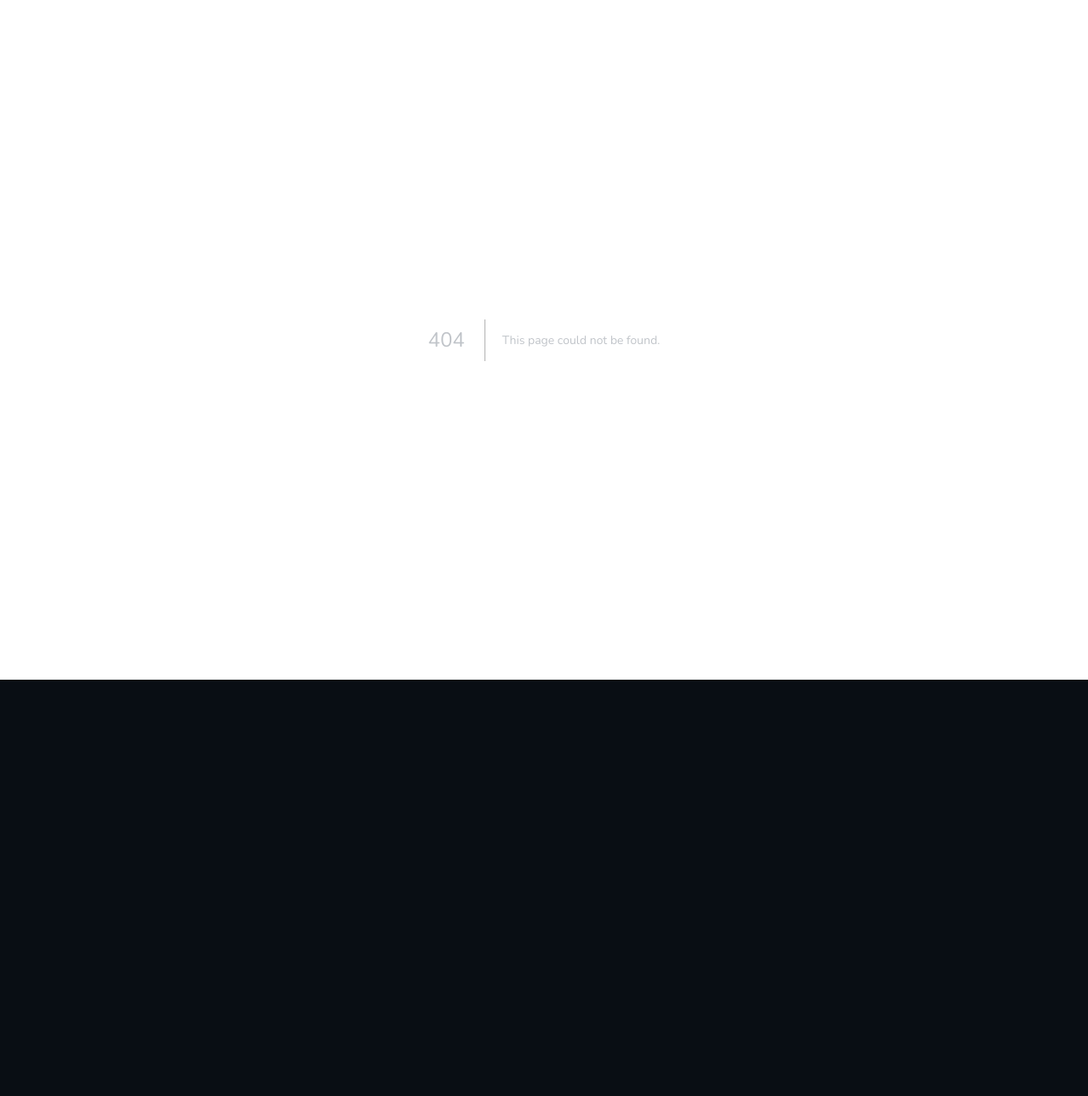
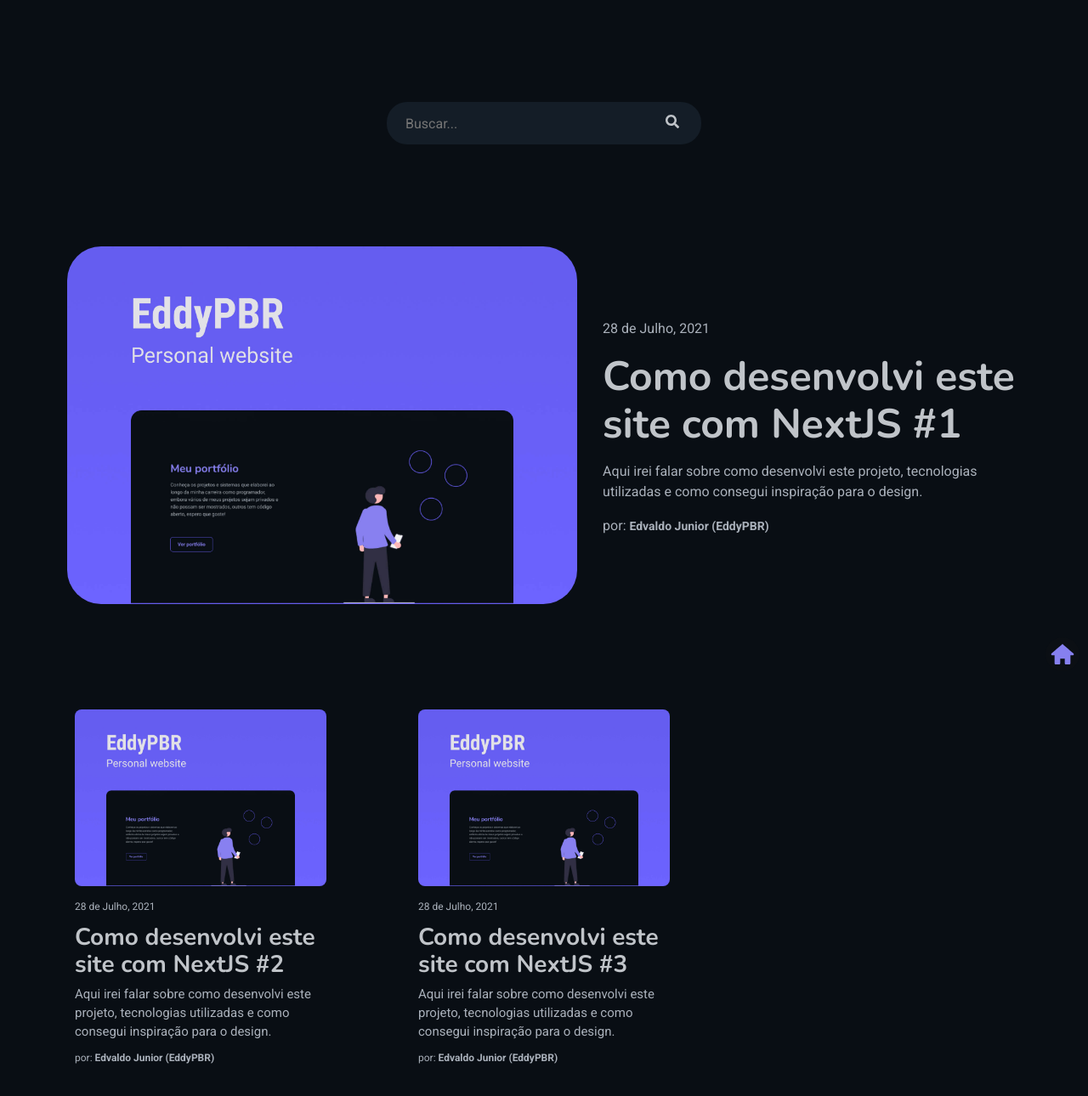
Before and after one commit to EddyPBR/eddypbr-website, a Next.js app: page /blog in a window 1280 px wide. Before the commit this address had no page. Shown: the top 1290 px of the page at 85% size. Before the commit the page ends 800 px from the top, so only its background shows below. Built offline with nearby package versions, Linux system fonts and the light colour scheme.

Commit message:
:package: Adicionando página de blogs

```diff
--- /dev/null
+++ b/src/pages/blog.tsx
@@ -0,0 +1,78 @@
+import { GetStaticProps } from "next";
+import Head from "next/head";
+import Link from "next/link";
+
+import { useState, FormEvent } from "react";
+import { FaSearch } from "react-icons/fa";
+
+import { HighlightBlogCard } from "../components/HighlightBlogCard";
+import { BlogGridCard } from "../components/BlogGridCard";
+import { BackToHomeLink } from "../components/BackToHomeLink";
+
+import { blogs, BlogType } from "../data/blogs";
+
+import { Container, SearchBar, Blogs, BlogGrid } from "../styles/Blog";
+
+export default function Blog({ blogs }: { blogs: BlogType[] }) {
+  const [query, setQuery] = useState("");
+
+  function handleFilter(event: FormEvent) {
+    event.preventDefault();
+    // ...
+  }
+
+  return (
+    <>
+      <Head>
+        <title>Blog | EddyPBR</title>
+      </Head>
+
+      <Container>
+        <form method="GET" onSubmit={handleFilter}>
+          <SearchBar>
+            <input placeholder="Buscar..." type="text" value={query} onChange={(event) => setQuery(event.target.value)} />
+            <button type="submit">
+              <FaSearch />
+            </button>
+          </SearchBar>
+        </form>
+
+        <Blogs>
+          <HighlightBlogCard
+            thumbnail={blogs[0].thumbnail}
+            title={blogs[0].title}
+            authors={blogs[0].authors}
+            createdAt={blogs[0].createdAt}
+            abstract={blogs[0].abstract}
+            url={blogs[0].url}
+          />
+          <BlogGrid>
+            {
+              blogs.map((blog, index) =>
+                <BlogGridCard
+                  key={index}
+                  thumbnail={blog.thumbnail}
+                  title={blog.title}
+                  authors={blog.authors}
+                  createdAt={blog.createdAt}
+                  abstract={blog.abstract}
+                  url={blog.url}
+                />
+              )
+            }
+          </BlogGrid>
+        </Blogs>
+      </Container>
+
+      <BackToHomeLink />
+    </>
+  )
+}
+
+export const getStaticProps: GetStaticProps = async () => {
+  return {
+    props: {
+      blogs,
+    },
+  };
+};
--- /dev/null
+++ b/src/styles/Blog.tsx
@@ -0,0 +1,103 @@
+import styled from "styled-components";
+
+export const Container = styled.div`
+  width: 90vw;
+  max-width: 117rem;
+  display: flex;
+  flex-direction: column;
+  margin: 0 auto;
+
+  > form {
+    width: 90vw;
+    max-width: 37rem;
+    margin: 12rem auto;
+  }
+`;
+
+export const SearchBar = styled.label`
+  width: 100%;
+
+  > input {
+    width: 100%;
+    height: 5rem;
+    padding: 0 2.2rem;
+
+    color: ${props => props.theme.colors.heading};
+    font: ${props => props.theme.fonts.text};
+    background-color: ${props => props.theme.colors.black700};
+
+    border-radius: 2.4rem;
+    border: none;
+    outline: none;
+
+    &:focus {
+      box-shadow: 0 0 .8rem ${props => props.theme.colors.primaryDark};
+    }
+  }
+
+  > button {
+    position: absolute;
+    background: none;
+    border: none;
+    outline: none;
+    cursor: pointer;
+    height: 4.8rem;
+    width: 4.8rem;
+    margin-left: -5.8rem;
+
+    > svg {
+      color: ${props => props.theme.colors.headingLight};
+      font-size: 1.6rem;
+    }
+  }
+`;
+
+export const Blogs = styled.main`
+  width: 100%;
+  display: flex;
+  flex-direction: column;
+  gap: 12rem;
+  margin-bottom: 12rem;
+
+  > article {
+    @media(max-width: 460px) {
+      display: none;
+    }
+
+    @media(max-width: 1300px) {
+      padding: 0 1.5rem;
+    }
+  }
+`;
+
+export const BlogGrid = styled.section`
+  width: 100%;
+  display: grid;
+  grid-template-columns: repeat(auto-fill, minmax(29.6rem, 1fr));
+  grid-auto-flow: row;
+  grid-gap: 6rem;
+
+  @media(max-width: 725px) {
+    grid-row-gap: 6rem;
+  }
+
+  @media(max-width: 720px) {
+    grid-template-columns: repeat(auto-fill, minmax(26.6rem, 1fr));
+  }
+
+  article:first-child {
+    display: none;
+
+    @media(max-width: 460px) {
+      display: flex;
+    }
+  }
+
+  article:nth-child(odd) {
+    justify-self: flex-end;
+
+    @media(max-width: 460px) {
+      justify-self: auto;
+    }
+  }
+`;
```
